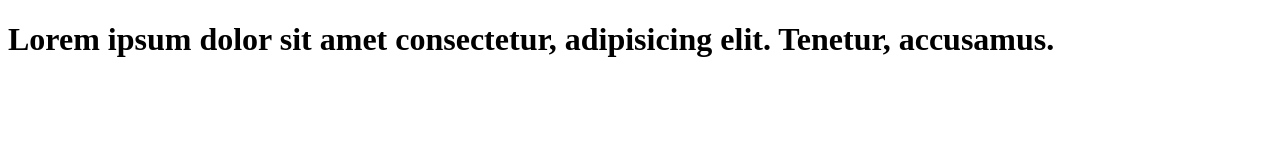
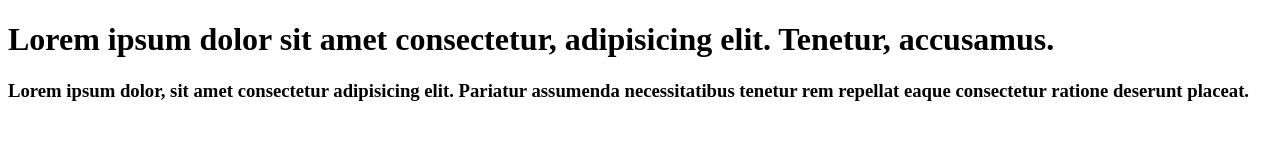
Before and after one commit to mahfujurr/m-03, a plain HTML site: page index.html in a window 1280 px wide. Drawn offline with Linux system fonts and the light colour scheme.

Commit message:
added header

```diff
--- a/index.html
+++ b/index.html
@@ -8,6 +8,6 @@
 </head>
 <body>
     <h1>Lorem ipsum dolor sit amet consectetur, adipisicing elit. Tenetur, accusamus.</h1>
-
+    <h3>Lorem ipsum dolor, sit amet consectetur adipisicing elit. Pariatur assumenda necessitatibus tenetur rem repellat eaque consectetur ratione deserunt placeat.</h3>
 </body>
 </html>
```
